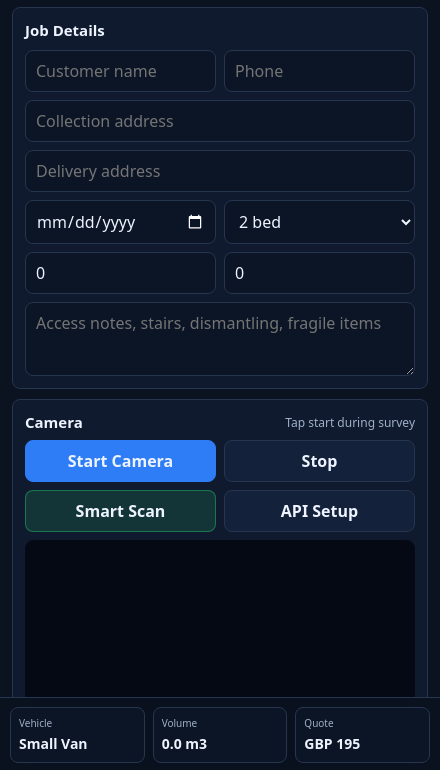
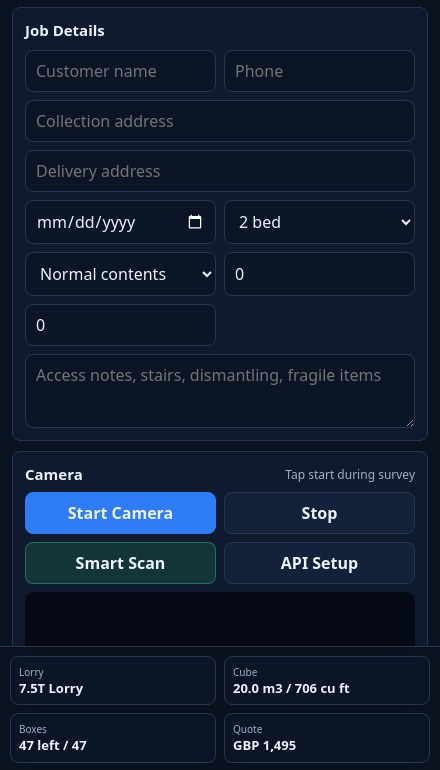
Before and after one commit to bradley8686/IntelligentRemovalsPro, an Electron app: page web/mobile.html in a window 440 px wide. Shown: the part 72-842 px from the top of the page. Drawn offline with Linux system fonts and the light colour scheme.

Commit message:
Improve cube lorry and box estimates

```diff
--- a/package.json
+++ b/package.json
@@ -8,7 +8,7 @@
   "main": "main.js",
   "scripts": {
     "start": "electron .",
-    "test": "node --check main.js && node --check create-icon-pack.js",
+    "test": "node --check main.js && node --check create-icon-pack.js && node --check survey-calculator.js && node --check service-worker.js",
     "training:sort": "node scripts/sort-training-captures.js",
     "build:win": "electron-builder --win nsis",
     "build:mac": "electron-builder --mac dmg",
--- a/service-worker.js
+++ b/service-worker.js
@@ -1,9 +1,10 @@
-const CACHE_NAME = 'intelligent-removals-pro-v7';
+const CACHE_NAME = 'intelligent-removals-pro-v8';
 const APP_ASSETS = [
   './',
   './index.html',
   './camera.html',
   './web/mobile.html',
+  './survey-calculator.js',
   './manifest.webmanifest',
   './assets/logo.png'
 ];
--- /dev/null
+++ b/survey-calculator.js
@@ -0,0 +1,147 @@
+(function attachSurveyCalculator(global) {
+  const M3_TO_CUFT = 35.3147;
+
+  const CONTENTS_MULTIPLIER = {
+    light: 0.85,
+    normal: 1,
+    heavy: 1.22,
+    very_heavy: 1.42
+  };
+
+  const PROPERTY_BASELINE_M3 = {
+    studio: 8,
+    '1-bed': 12,
+    '2-bed': 20,
+    '3-bed': 30,
+    '4-bed': 45,
+    '5-bed+': 60
+  };
+
+  const BOX_BASELINE = {
+    studio: { small: 5, medium: 8, large: 4, wardrobe: 1 },
+    '1-bed': { small: 8, medium: 12, large: 6, wardrobe: 2 },
+    '2-bed': { small: 12, medium: 22, large: 10, wardrobe: 3 },
+    '3-bed': { small: 18, medium: 35, large: 15, wardrobe: 4 },
+    '4-bed': { small: 25, medium: 50, large: 22, wardrobe: 6 },
+    '5-bed+': { small: 35, medium: 70, large: 30, wardrobe: 8 }
+  };
+
+  const BOX_VOLUME_M3 = {
+    small: 0.045,
+    medium: 0.075,
+    large: 0.115,
+    wardrobe: 0.42
+  };
+
+  const VEHICLES = [
+    { name: 'Small Van', capacity_m3: 3.5, usable_m3: 3.0, payload_kg: 500, day_rate_gbp: 170 },
+    { name: 'Medium Van', capacity_m3: 7.0, usable_m3: 6.0, payload_kg: 900, day_rate_gbp: 260 },
+    { name: '3.5T Luton Van', capacity_m3: 18.0, usable_m3: 15.5, payload_kg: 950, day_rate_gbp: 390 },
+    { name: '7.5T Lorry', capacity_m3: 35.0, usable_m3: 30.0, payload_kg: 2500, day_rate_gbp: 620 },
+    { name: '12T Lorry', capacity_m3: 45.0, usable_m3: 39.0, payload_kg: 4200, day_rate_gbp: 820 },
+    { name: '18T Lorry', capacity_m3: 55.0, usable_m3: 48.0, payload_kg: 9000, day_rate_gbp: 1050 }
+  ];
+
+  function round(value, places = 1) {
+    const factor = 10 ** places;
+    return Math.round((Number(value) || 0) * factor) / factor;
+  }
+
+  function contentMultiplier(level) {
+    return CONTENTS_MULTIPLIER[level] || CONTENTS_MULTIPLIER.normal;
+  }
+
+  function propertyBaselineM3(propertySize, contentsLevel) {
+    return round((PROPERTY_BASELINE_M3[propertySize] || PROPERTY_BASELINE_M3['2-bed']) * contentMultiplier(contentsLevel), 1);
+  }
+
+  function chooseVehicle(volumeM3, weightKg) {
+    const vehicle = VEHICLES.find((candidate) =>
+      candidate.usable_m3 >= volumeM3 && candidate.payload_kg >= weightKg
+    );
+
+    if (vehicle) {
+      return { ...vehicle, trips: 1, label: vehicle.name };
+    }
+
+    const largest = VEHICLES[VEHICLES.length - 1];
+    const tripsByCube = Math.ceil(volumeM3 / largest.usable_m3);
+    const tripsByWeight = Math.ceil((weightKg || 0) / largest.payload_kg);
+    const trips = Math.max(2, tripsByCube, tripsByWeight);
+    return { ...largest, trips, label: `${trips} x ${largest.name} loads` };
+  }
+
+  function countExistingBoxes(inventoryItems) {
+    return inventoryItems
+      .filter((item) => item.key === 'boxes' || /box/i.test(item.label || ''))
+      .reduce((sum, item) => sum + (Number(item.qty) || 0), 0);
+  }
+
+  function estimateBoxes(propertySize, contentsLevel, inventoryItems) {
+    const baseline = BOX_BASELINE[propertySize] || BOX_BASELINE['2-bed'];
+    const multiplier = contentMultiplier(contentsLevel);
+    const plan = {
+      small: Math.ceil(baseline.small * multiplier),
+      medium: Math.ceil(baseline.medium * multiplier),
+      large: Math.ceil(baseline.large * multiplier),
+      wardrobe: Math.ceil(baseline.wardrobe * Math.max(1, multiplier * 0.9))
+    };
+    const total = plan.small + plan.medium + plan.large + plan.wardrobe;
+    const existing = countExistingBoxes(inventoryItems);
+    const remaining = Math.max(0, total - existing);
+    const cubeM3 = round(
+      plan.small * BOX_VOLUME_M3.small +
+      plan.medium * BOX_VOLUME_M3.medium +
+      plan.large * BOX_VOLUME_M3.large +
+      plan.wardrobe * BOX_VOLUME_M3.wardrobe,
+      1
+    );
+
+    return { ...plan, total, existing, remaining, cube_m3: cubeM3 };
+  }
+
+  function calculate(total, job, inventoryItems) {
+    const items = Array.isArray(inventoryItems) ? inventoryItems : [];
+    const propertySize = job && job.property_size ? job.property_size : '2-bed';
+    const contentsLevel = job && job.contents_level ? job.contents_level : 'normal';
+    const surveyedM3 = Number(total && total.volume) || 0;
+    const surveyedKg = Number(total && total.weight) || 0;
+    const baselineM3 = propertyBaselineM3(propertySize, contentsLevel);
+    const loadAllowanceM3 = round(surveyedM3 * 1.18, 1);
+    const recommendedM3 = round(Math.max(loadAllowanceM3, baselineM3), 1);
+    const vehicle = chooseVehicle(recommendedM3, surveyedKg);
+    const boxes = estimateBoxes(propertySize, contentsLevel, items);
+    const baselineUsed = baselineM3 > loadAllowanceM3;
+
+    return {
+      surveyed_volume_m3: round(surveyedM3, 1),
+      surveyed_volume_cuft: Math.round(surveyedM3 * M3_TO_CUFT),
+      load_volume_m3: loadAllowanceM3,
+      load_volume_cuft: Math.round(loadAllowanceM3 * M3_TO_CUFT),
+      recommended_volume_m3: recommendedM3,
+      recommended_volume_cuft: Math.round(recommendedM3 * M3_TO_CUFT),
+      baseline_volume_m3: baselineM3,
+      baseline_used: baselineUsed,
+      weight_kg: Math.round(surveyedKg),
+      vehicle,
+      boxes,
+      contents_level: contentsLevel
+    };
+  }
+
+  function vehicleRate(vehicleName) {
+    const vehicle = VEHICLES.find((candidate) => candidate.name === vehicleName || candidate.label === vehicleName);
+    return vehicle ? vehicle.day_rate_gbp : VEHICLES[0].day_rate_gbp;
+  }
+
+  global.IRP_CALC = {
+    M3_TO_CUFT,
+    VEHICLES,
+    BOX_VOLUME_M3,
+    calculate,
+    chooseVehicle,
+    estimateBoxes,
+    vehicleRate,
+    propertyBaselineM3
+  };
+})(window);
--- a/web/mobile.html
+++ b/web/mobile.html
@@ -47,7 +47,7 @@
     .brand img { width: 34px; height: 34px; border-radius: 8px; background: #ffffff12; padding: 3px; }
     h1 { margin: 0; font-size: 16px; line-height: 1.15; }
     .status { color: var(--muted); font-size: 11px; margin-top: 2px; }
-    main { padding: 12px 12px 92px; max-width: 760px; margin: 0 auto; }
+    main { padding: 12px 12px 154px; max-width: 760px; margin: 0 auto; }
     .panel {
       background: var(--panel);
       border: 1px solid var(--line);
@@ -122,18 +122,22 @@
       max-width: 760px;
       margin: 0 auto;
       display: grid;
-      grid-template-columns: 1fr 1fr 1fr;
+      grid-template-columns: repeat(2, minmax(0, 1fr));
       gap: 8px;
       align-items: center;
     }
     .metric { background: #0c1526; border: 1px solid var(--line); border-radius: 8px; padding: 8px; }
     .metric span { display: block; color: var(--muted); font-size: 10px; margin-bottom: 2px; }
-    .metric strong { font-size: 14px; }
+    .metric strong { display: block; font-size: 13px; line-height: 1.2; overflow-wrap: anywhere; }
     .install {
       display: none;
       margin-bottom: 10px;
       border-color: rgba(41,199,111,.45);
       background: rgba(41,199,111,.08);
+    }
+    @media (min-width: 520px) {
+      main { padding-bottom: 104px; }
+      .summary-inner { grid-template-columns: repeat(4, minmax(0, 1fr)); }
     }
     @media (min-width: 720px) {
       main { padding-bottom: 104px; }
@@ -142,6 +146,7 @@
   </style>
   <script src="https://cdn.jsdelivr.net/npm/@tensorflow/tfjs@4.20.0/dist/tf.min.js"></script>
   <script src="https://cdn.jsdelivr.net/npm/@tensorflow-models/coco-ssd@2.2.3"></script>
+  <script src="../survey-calculator.js"></script>
 </head>
 <body>
   <header>
@@ -181,6 +186,12 @@
           <option value="3-bed">3 bed</option>
           <option value="4-bed">4 bed</option>
           <option value="5-bed+">5 bed+</option>
+        </select>
+        <select id="contentsLevel" aria-label="Contents level">
+          <option value="light">Light contents</option>
+          <option value="normal" selected>Normal contents</option>
+          <option value="heavy">Heavy contents</option>
+          <option value="very_heavy">Very heavy contents</option>
         </select>
         <input id="accessFee" type="number" min="0" step="5" value="0" placeholder="Access fee" />
         <input id="packingFee" type="number" min="0" step="5" value="0" placeholder="Packing fee" />
@@ -255,8 +266,9 @@
 
   <aside class="summary">
     <div class="summary-inner">
-      <div class="metric"><span>Vehicle</span><strong id="vehicle">Small Van</strong></div>
-      <div class="metric"><span>Volume</span><strong id="volume">0 m3</strong></div>
+      <div class="metric"><span>Lorry</span><strong id="vehicle">Small Van</strong></div>
+      <div class="metric"><span>Cube</span><strong id="volume">0 m3</strong></div>
+      <div class="metric"><span>Boxes</span><strong id="boxesNeeded">0</strong></div>
       <div class="metric"><span>Quote</span><strong id="quote">GBP 0</strong></div>
     </div>
   </aside>
@@ -291,7 +303,7 @@
       fridge: { label: 'Fridge freezer', weight: 75, volume: 1.0 },
       washing_machine: { label: 'Washing machine', weight: 70, volume: 0.8 },
       tv: { label: 'TV', weight: 18, volume: 0.25 },
-      boxes: { label: 'Boxes', weight: 10, volume: 0.25 },
+      boxes: { label: 'Packed box', weight: 10, volume: 0.075 },
       bicycle: { label: 'Bicycle', weight: 14, volume: 0.9 },
       plant: { label: 'Plant', weight: 8, volume: 0.25 },
       microwave: { label: 'Microwave', weight: 15, volume: 0.18 },
@@ -328,14 +340,8 @@
     function el(id) { return document.getElementById(id); }
     function getItem(key) { return catalog[key] || { label: key.replace(/_/g, ' '), weight: 0, volume: 0 }; }
     function mapLabel(label) { return labelMap[String(label || '').toLowerCase()] || null; }
-    function recommendVehicle(weight, volume) {
-      if (weight > 1200 || volume > 10) return '7.5T Truck';
-      if (weight > 750 || volume > 6) return 'Luton Van';
-      if (weight > 250 || volume > 2) return 'Medium Van';
-      return 'Small Van';
-    }
     function vehicleRate(vehicle) {
-      return { 'Small Van': 170, 'Medium Van': 260, 'Luton Van': 390, '7.5T Truck': 620 }[vehicle] || 170;
+      return IRP_CALC.vehicleRate(vehicle);
     }
     function propertyMultiplier(size) {
       return { studio: .85, '1-bed': 1, '2-bed': 1.15, '3-bed': 1.35, '4-bed': 1.6, '5-bed+': 1.9 }[size] || 1.15;
@@ -348,6 +354,7 @@
         delivery_address: el('deliveryAddress').value.trim(),
         move_date: el('moveDate').value,
         property_size: el('propertySize').value,
+        contents_level: el('contentsLevel').value,
         access_fee_gbp: Number(el('accessFee').value) || 0,
         packing_fee_gbp: Number(el('packingFee').value) || 0,
         notes: el('jobNotes').value.trim()
@@ -362,10 +369,10 @@
       }
       return { weight, volume };
     }
-    function quoteEstimate(total, vehicle) {
+    function quoteEstimate(total, vehicle, calc) {
       const job = jobDetails();
-      const base = vehicleRate(vehicle);
-      const volumeCharge = total.volume * 34;
+      const base = vehicleRate(vehicle) * (calc && calc.vehicle ? calc.vehicle.trips : 1);
+      const volumeCharge = (calc ? calc.recommended_volume_m3 : total.volume) * 34;
       const weightCharge = total.weight * .12;
       const subtotal = (base + volumeCharge + weightCharge) * propertyMultiplier(job.property_size);
       return Math.round((subtotal + job.access_fee_gbp + job.packing_fee_gbp) / 5) * 5;
@@ -405,15 +412,16 @@
         </div>
       `).join('');
       const total = totals();
-      const vehicle = recommendVehicle(total.weight, total.volume);
-      el('vehicle').textContent = vehicle;
-      el('volume').textContent = `${total.volume.toFixed(1)} m3`;
-      el('quote').textContent = `GBP ${quoteEstimate(total, vehicle).toLocaleString('en-GB')}`;
+      const calc = IRP_CALC.calculate(total, jobDetails(), [...inventory.values()]);
+      el('vehicle').textContent = calc.vehicle.label;
+      el('volume').textContent = `${calc.recommended_volume_m3.toFixed(1)} m3 / ${calc.recommended_volume_cuft} cu ft`;
+      el('boxesNeeded').textContent = `${calc.boxes.remaining} left / ${calc.boxes.total}`;
+      el('quote').textContent = `GBP ${quoteEstimate(total, calc.vehicle.name, calc).toLocaleString('en-GB')}`;
       saveDraft(false);
     }
     function exportData() {
       const total = totals();
-      const vehicle = recommendVehicle(total.weight, total.volume);
+      const calc = IRP_CALC.calculate(total, jobDetails(), [...inventory.values()]);
       return {
         job: jobDetails(),
         items: [...inventory.values()].map((item) => ({
@@ -426,9 +434,18 @@
           source: item.source,
           confidence: Number((item.confidence || 0).toFixed(2))
         })),
-        totals: { weight_kg: Number(total.weight.toFixed(1)), volume_m3: Number(total.volume.toFixed(2)) },
-        vehicle_recommendation: vehicle,
-        quote: { currency: 'GBP', estimated_total_gbp: quoteEstimate(total, vehicle) },
+        totals: {
+          weight_kg: Number(total.weight.toFixed(1)),
+          surveyed_volume_m3: calc.surveyed_volume_m3,
+          surveyed_volume_cuft: calc.surveyed_volume_cuft,
+          recommended_cube_m3: calc.recommended_volume_m3,
+          recommended_cube_cuft: calc.recommended_volume_cuft,
+          baseline_cube_used: calc.baseline_used
+        },
+        vehicle_recommendation: calc.vehicle.label,
+        lorry: calc.vehicle,
+        boxes: calc.boxes,
+        quote: { currency: 'GBP', estimated_total_gbp: quoteEstimate(total, calc.vehicle.name, calc) },
         generated_at: new Date().toISOString()
       };
     }
@@ -460,7 +477,12 @@
         ['Collection', data.job.collection_address],
         ['Delivery', data.job.delivery_address],
         ['Move date', data.job.move_date],
+        ['Contents level', data.job.contents_level],
         ['Vehicle', data.vehicle_recommendation],
+        ['Recommended cube m3', data.totals.recommended_cube_m3],
+        ['Recommended cube cu ft', data.totals.recommended_cube_cuft],
+        ['Boxes required', data.boxes.total],
+        ['Boxes still needed', data.boxes.remaining],
         ['Estimated quote GBP', data.quote.estimated_total_gbp],
         []
       ];
@@ -471,7 +493,7 @@
     }
     async function shareQuote() {
       const data = exportData();
-      const text = `Quote for ${data.job.customer_name || 'customer'}: GBP ${data.quote.estimated_total_gbp}. Vehicle: ${data.vehicle_recommendation}. Volume: ${data.totals.volume_m3} m3.`;
+      const text = `Quote for ${data.job.customer_name || 'customer'}: GBP ${data.quote.estimated_total_gbp}. Lorry: ${data.vehicle_recommendation}. Cube: ${data.totals.recommended_cube_m3} m3 / ${data.totals.recommended_cube_cuft} cu ft. Boxes needed: ${data.boxes.remaining}.`;
       if (navigator.share) await navigator.share({ title: 'Removals Quote', text });
       else download('removals-quote.txt', text, 'text/plain');
     }
@@ -479,7 +501,7 @@
       const data = exportData();
       const itemRows = data.items.map((item) => `<tr><td>${item.item}</td><td>${item.qty}</td><td>${item.total_volume_m3} m3</td></tr>`).join('');
       const popup = window.open('', '_blank');
-      popup.document.write(`<!doctype html><title>Quote</title><style>body{font-family:Arial,sans-serif;margin:24px;color:#111}td,th{border-bottom:1px solid #ddd;padding:8px;text-align:left}table{width:100%;border-collapse:collapse}.total{font-size:24px;font-weight:700}</style><h1>Intelligent Removals Pro Quote</h1><p><strong>${data.job.customer_name || '-'}</strong><br>${data.job.collection_address || '-'}<br>${data.job.delivery_address || '-'}</p><table><tr><th>Item</th><th>Qty</th><th>Volume</th></tr>${itemRows}</table><p>Vehicle: ${data.vehicle_recommendation}</p><p class="total">GBP ${data.quote.estimated_total_gbp.toLocaleString('en-GB')}</p>`);
+      popup.document.write(`<!doctype html><title>Quote</title><style>body{font-family:Arial,sans-serif;margin:24px;color:#111}td,th{border-bottom:1px solid #ddd;padding:8px;text-align:left}table{width:100%;border-collapse:collapse}.total{font-size:24px;font-weight:700}</style><h1>Intelligent Removals Pro Quote</h1><p><strong>${data.job.customer_name || '-'}</strong><br>${data.job.collection_address || '-'}<br>${data.job.delivery_address || '-'}</p><table><tr><th>Item</th><th>Qty</th><th>Volume</th></tr>${itemRows}</table><p><strong>Lorry:</strong> ${data.vehicle_recommendation}<br><strong>Cube:</strong> ${data.totals.recommended_cube_m3} m3 / ${data.totals.recommended_cube_cuft} cu ft<br><strong>Boxes:</strong> ${data.boxes.remaining} still needed (${data.boxes.total} total)</p><p class="total">GBP ${data.quote.estimated_total_gbp.toLocaleString('en-GB')}</p>`);
       popup.document.close();
       popup.print();
     }
@@ -624,6 +646,7 @@
         el('deliveryAddress').value = job.delivery_address || '';
         el('moveDate').value = job.move_date || '';
         el('propertySize').value = job.property_size || '2-bed';
+        el('contentsLevel').value = job.contents_level || 'normal';
         el('accessFee').value = job.access_fee_gbp || 0;
         el('packingFee').value = job.packing_fee_gbp || 0;
         el('jobNotes').value = job.notes || '';
```
Also changed, not shown: SELLING-CHECKLIST.md (+1 -0 lines), camera.html (+40 -29 lines), README.md.
